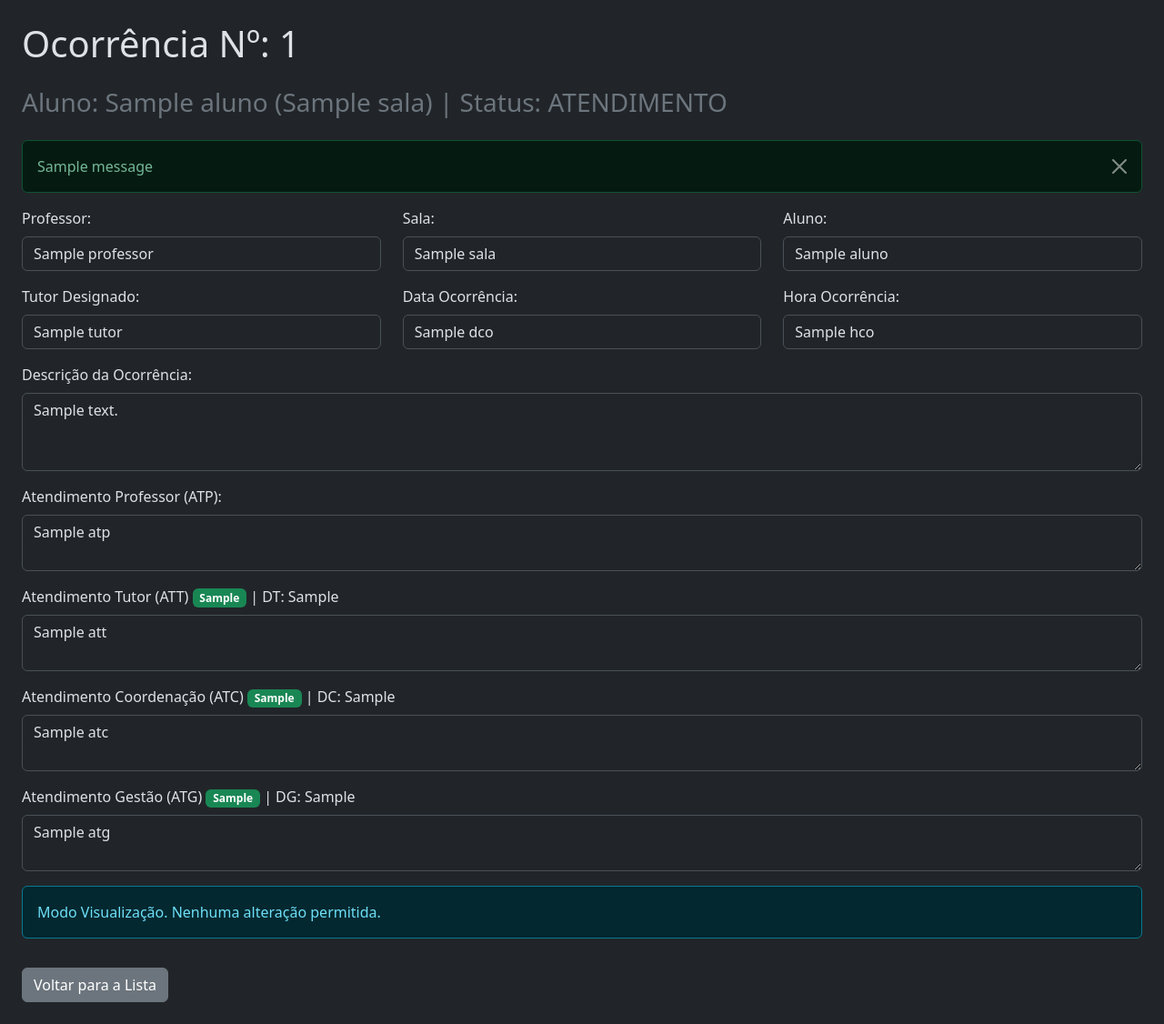
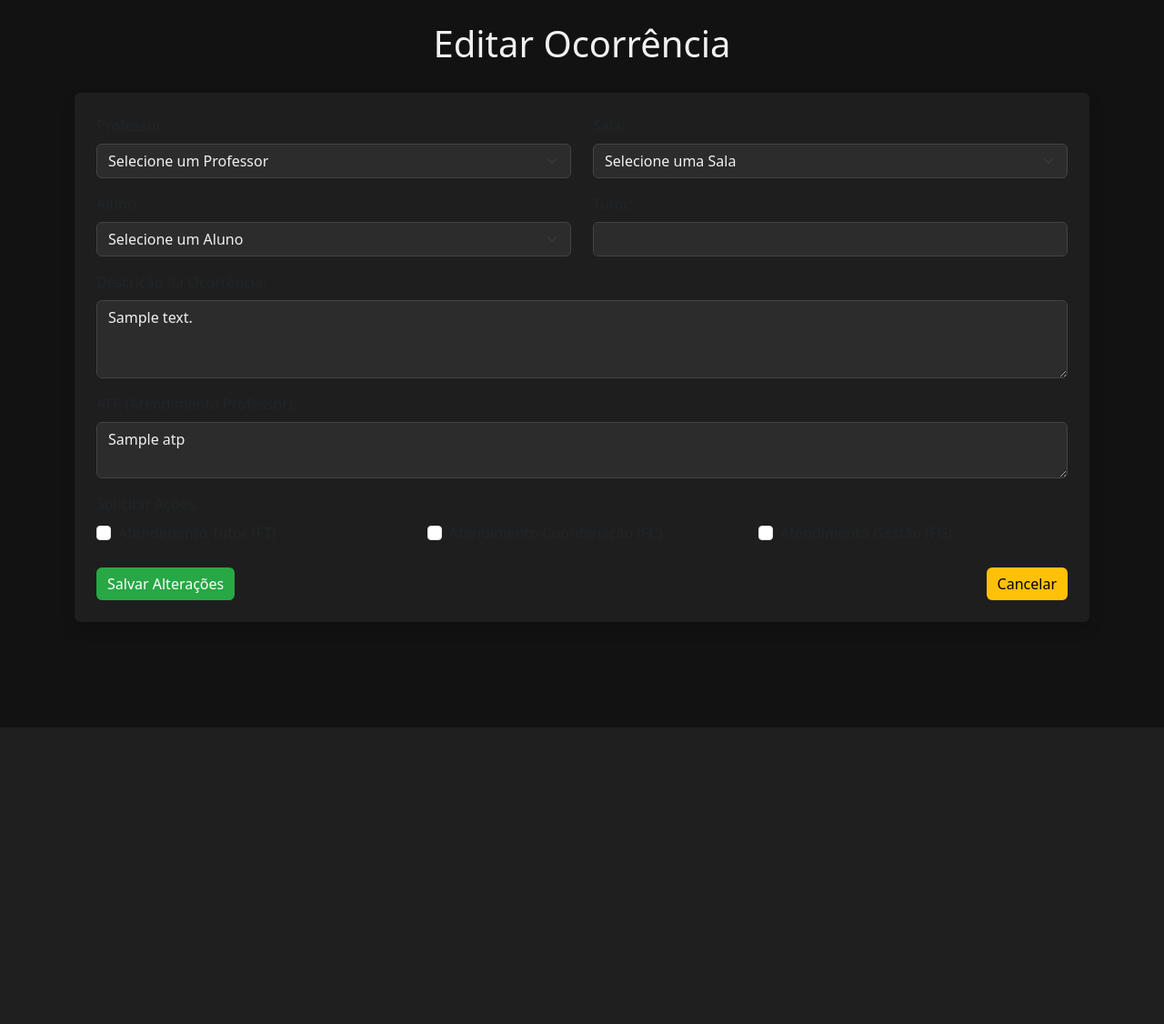
Before and after one commit to ocorrenciasidr/idr, a Flask app: template templates/editar.html in a window 1280 px wide. Shown: the whole page at 91% size. After the commit the page ends 800 px from the top, so only its background shows below. Run offline with Flask 3, Linux system fonts and the light colour scheme; the template is opened without the code that fills it: most values are stand-ins (such as "Sample title", 1, 10 or a date in 2020); one stand-in notice (Sample message) is shown.

Commit message:
Update editar.html

```diff
--- a/templates/editar.html
+++ b/templates/editar.html
@@ -2,109 +2,151 @@
 <html lang="pt-br">
 <head>
 <meta charset="UTF-8">
-    <title>Editar Ocorrência</title>
-    <link rel="stylesheet" href="https://cdn.jsdelivr.net/npm/bootstrap@5.3.2/dist/css/bootstrap.min.css">
+<title>SGCE - Editar Ocorrência</title>
+<link href="https://cdn.jsdelivr.net/npm/bootstrap@5.3.2/dist/css/bootstrap.min.css" rel="stylesheet">
+<style>
+    body { background-color: #121212; color: #f1f1f1; }
+    h1 { text-align: center; margin-bottom: 30px; }
+    .form-label { font-weight: 500; }
+    .btn-success { background-color: #28a745; border: none; }
+    .btn-success:hover { background-color: #218838; }
+    .btn-warning { background-color: #ffc107; border: none; }
+    .btn-warning:hover { background-color: #e0a800; }
+    .card { background-color: #1e1e1e; border: none; }
+    .form-control, .form-select { background-color: #2c2c2c; color: #f1f1f1; border: 1px solid #444; }
+    .form-control:focus, .form-select:focus { background-color: #2c2c2c; color: #f1f1f1; border-color: #28a745; }
+</style>
 </head>
-<body class="p-4" data-bs-theme="dark">
-
-<h1 class="mb-4">Ocorrência Nº: {{ ocorrencia.ID }}</h1>
-<h3 class="mb-4 text-secondary">Aluno: {{ ocorrencia.ALUNO }} ({{ ocorrencia.SALA }}) | Status: {{ ocorrencia.STATUS }}</h3>
-
-{% with messages = get_flashed_messages(with_categories=true) %}
-    {% if messages %}
-        {% for category, message in messages %}
-        <div class="alert alert-{{ category }} alert-dismissible fade show" role="alert">
-            {{ message }}
-            <button type="button" class="btn-close" data-bs-dismiss="alert" aria-label="Fechar"></button>
+<body class="p-4">
+<div class="container">
+    <h1>Editar Ocorrência</h1>
+    <div class="card shadow p-4">
+        <form method="POST" action="{{ url_for('editar_ocorrencia', id=ocorrencia['ID']) }}">
+            <div class="row mb-3">
+                <div class="col-md-6">
+                    <label class="form-label">Professor:</label>
+                    <select class="form-select" name="PROFESSOR" required>
+                        <option value="">Selecione um Professor</option>
+                        {% for prof in professores_disp %}
+                            <option value="{{ prof }}" {% if ocorrencia['PROFESSOR'] == prof %}selected{% endif %}>{{ prof }}</option>
+                        {% endfor %}
+                    </select>
                 </div>
+                <div class="col-md-6">
+                    <label class="form-label">Sala:</label>
+                    <select class="form-select" name="SALA" id="sala-select" required onchange="carregarAlunos()">
+                        <option value="">Selecione uma Sala</option>
+                        {% for sala in salas_disp %}
+                            <option value="{{ sala }}" {% if ocorrencia['SALA'] == sala %}selected{% endif %}>{{ sala }}</option>
                         {% endfor %}
-    {% endif %}
-{% endwith %}
-
-<form method="POST" action="{{ url_for('editar', oid=ocorrencia.ID) }}">
-
-    <div class="row">
-        <div class="col-md-4 mb-3">
-            <label class="form-label">Professor:</label>
-            <input type="text" class="form-control" value="{{ ocorrencia.PROFESSOR | default('N/D') }}" readonly>
-        </div>
-        <div class="col-md-4 mb-3">
-            <label class="form-label">Sala:</label>
-            <input type="text" class="form-control" value="{{ ocorrencia.SALA | default('N/D') }}" readonly>
-        </div>
-        <div class="col-md-4 mb-3">
-            <label class="form-label">Aluno:</label>
-            <input type="text" class="form-control" value="{{ ocorrencia.ALUNO | default('N/D') }}" readonly>
+                    </select>
                 </div>
             </div>
 
-    <div class="row">
-        <div class="col-md-4 mb-3">
-            <label class="form-label">Tutor Designado:</label>
-            <input type="text" class="form-control" value="{{ ocorrencia.TUTOR | default('SEM TUTOR') }}" readonly>
+            <div class="row mb-3">
+                <div class="col-md-6">
+                    <label class="form-label">Aluno:</label>
+                    <select class="form-select" name="ALUNO" id="aluno-select" required onchange="selecionarTutor()">
+                        <option value="{{ ocorrencia['ALUNO'] }}">{{ ocorrencia['ALUNO'] }}</option>
+                    </select>
                 </div>
-        <div class="col-md-4 mb-3">
-            <label class="form-label">Data Ocorrência:</label>
-            <input type="text" class="form-control" value="{{ ocorrencia.DCO | default('N/D') }}" readonly>
-        </div>
-        <div class="col-md-4 mb-3">
-            <label class="form-label">Hora Ocorrência:</label>
-            <input type="text" class="form-control" value="{{ ocorrencia.HCO | default('N/D') }}" readonly>
+                <div class="col-md-6">
+                    <label class="form-label">Tutor:</label>
+                    <input type="text" class="form-control" name="TUTOR" id="tutor-input" value="{{ ocorrencia['TUTOR'] }}" readonly required>
                 </div>
             </div>
 
             <div class="mb-3">
                 <label class="form-label">Descrição da Ocorrência:</label>
-        <textarea class="form-control" name="DESCRICAO" rows="3"
-            {% if not campos_editaveis.DESCRICAO %}readonly{% endif %}>{{ ocorrencia.DESCRICAO | default('') }}</textarea>
+                <textarea class="form-control" name="DESCRICAO" rows="3" required>{{ ocorrencia['DESCRICAO'] }}</textarea>
             </div>
 
             <div class="mb-3">
-        <label class="form-label">Atendimento Professor (ATP):</label>
-        <textarea class="form-control" name="ATP" rows="2"
-            {% if not campos_editaveis.ATP %}readonly{% endif %}>{{ ocorrencia.ATP | default('') }}</textarea>
+                <label class="form-label">ATP (Atendimento Professor):</label>
+                <textarea class="form-control" name="ATP" rows="2">{{ ocorrencia['ATP'] }}</textarea>
             </div>
 
             <div class="mb-3">
-        <label class="form-label">
-            Atendimento Tutor (ATT)
-            <span class="badge bg-{{ 'danger' if ocorrencia.FT == 'SIM' else 'success' }}">{{ ocorrencia.FT | default('N/D') }}</span>
-            | DT: {{ ocorrencia.DT | default('N/D') }}
-        </label>
-        <textarea class="form-control" name="ATT" rows="2"
-            {% if not campos_editaveis.ATT %}readonly{% endif %}>{{ ocorrencia.ATT | default('') }}</textarea>
+                <label class="form-label">Solicitar Ações:</label>
+                <div class="row">
+                    <div class="col-md-4">
+                        <div class="form-check">
+                            <input class="form-check-input" type="checkbox" name="FT" id="checkFT" {% if ocorrencia['FT'] %}checked{% endif %}>
+                            <label class="form-check-label" for="checkFT">Atendimento Tutor (FT)</label>
+                        </div>
+                    </div>
+                    <div class="col-md-4">
+                        <div class="form-check">
+                            <input class="form-check-input" type="checkbox" name="FC" id="checkFC" {% if ocorrencia['FC'] %}checked{% endif %}>
+                            <label class="form-check-label" for="checkFC">Atendimento Coordenação (FC)</label>
+                        </div>
+                    </div>
+                    <div class="col-md-4">
+                        <div class="form-check">
+                            <input class="form-check-input" type="checkbox" name="FG" id="checkFG" {% if ocorrencia['FG'] %}checked{% endif %}>
+                            <label class="form-check-label" for="checkFG">Atendimento Gestão (FG)</label>
+                        </div>
+                    </div>
+                </div>
             </div>
 
-    <div class="mb-3">
-        <label class="form-label">
-            Atendimento Coordenação (ATC)
-            <span class="badge bg-{{ 'danger' if ocorrencia.FC == 'SIM' else 'success' }}">{{ ocorrencia.FC | default('N/D') }}</span>
-            | DC: {{ ocorrencia.DC | default('N/D') }}
-        </label>
-        <textarea class="form-control" name="ATC" rows="2"
-            {% if not campos_editaveis.ATC %}readonly{% endif %}>{{ ocorrencia.ATC | default('') }}</textarea>
+            <div class="d-flex justify-content-between mt-4">
+                <button type="submit" class="btn btn-success">Salvar Alterações</button>
+                <a href="{{ url_for('index') }}" class="btn btn-warning">Cancelar</a>
+            </div>
+        </form>
+    </div>
 </div>
 
-    <div class="mb-3">
-        <label class="form-label">
-            Atendimento Gestão (ATG)
-            <span class="badge bg-{{ 'danger' if ocorrencia.FG == 'SIM' else 'success' }}">{{ ocorrencia.FG | default('N/D') }}</span>
-            | DG: {{ ocorrencia.DG | default('N/D') }}
-        </label>
-        <textarea class="form-control" name="ATG" rows="2"
-            {% if not campos_editaveis.ATG %}readonly{% endif %}>{{ ocorrencia.ATG | default('') }}</textarea>
-    </div>
+<script>
+let alunosCache = {};
 
-    {% if modo == 'edit' %}
-        <button type="submit" class="btn btn-primary">Salvar Alterações</button>
-    {% else %}
-        <div class="alert alert-info">Modo Visualização. Nenhuma alteração permitida.</div>
-    {% endif %}
+async function carregarAlunos() {
+    const salaSelect = document.getElementById('sala-select');
+    const alunoSelect = document.getElementById('aluno-select');
+    const tutorInput = document.getElementById('tutor-input');
+    const sala = salaSelect.value;
 
-</form>
+    alunoSelect.innerHTML = '<option value="">Selecione um Aluno</option>';
+    tutorInput.value = '';
 
-<a href="{{ url_for('index') }}" class="btn btn-secondary mt-3">Voltar para a Lista</a>
+    if (!sala) return;
 
+    let alunosPorSala = alunosCache[sala];
+    if (!alunosPorSala) {
+        try {
+            const response = await fetch(`/api/alunos_por_sala/${encodeURIComponent(sala)}`);
+            if (!response.ok) throw new Error('Erro ao buscar alunos');
+            alunosPorSala = await response.json();
+            alunosCache[sala] = alunosPorSala;
+        } catch (error) {
+            console.error(error);
+            alunoSelect.innerHTML = '<option value="">Erro ao carregar alunos</option>';
+            return;
+        }
+    }
+
+    alunosPorSala.forEach(aluno => {
+        const option = document.createElement('option');
+        option.value = aluno.Aluno;
+        option.textContent = aluno.Aluno;
+        option.dataset.tutor = aluno.Tutor;
+        if(aluno.Aluno === "{{ ocorrencia['ALUNO'] }}") option.selected = true;
+        alunoSelect.appendChild(option);
+    });
+    selecionarTutor();
+}
+
+function selecionarTutor() {
+    const alunoSelect = document.getElementById('aluno-select');
+    const tutorInput = document.getElementById('tutor-input');
+    const selectedOption = alunoSelect.options[alunoSelect.selectedIndex];
+    tutorInput.value = selectedOption?.dataset.tutor || '';
+}
+
+// Carrega alunos automaticamente na página com a sala selecionada
+document.addEventListener("DOMContentLoaded", carregarAlunos);
+</script>
 <script src="https://cdn.jsdelivr.net/npm/bootstrap@5.3.2/dist/js/bootstrap.bundle.min.js"></script>
 </body>
 </html>
```
Lines whose indentation alone changed are shown as unchanged.
